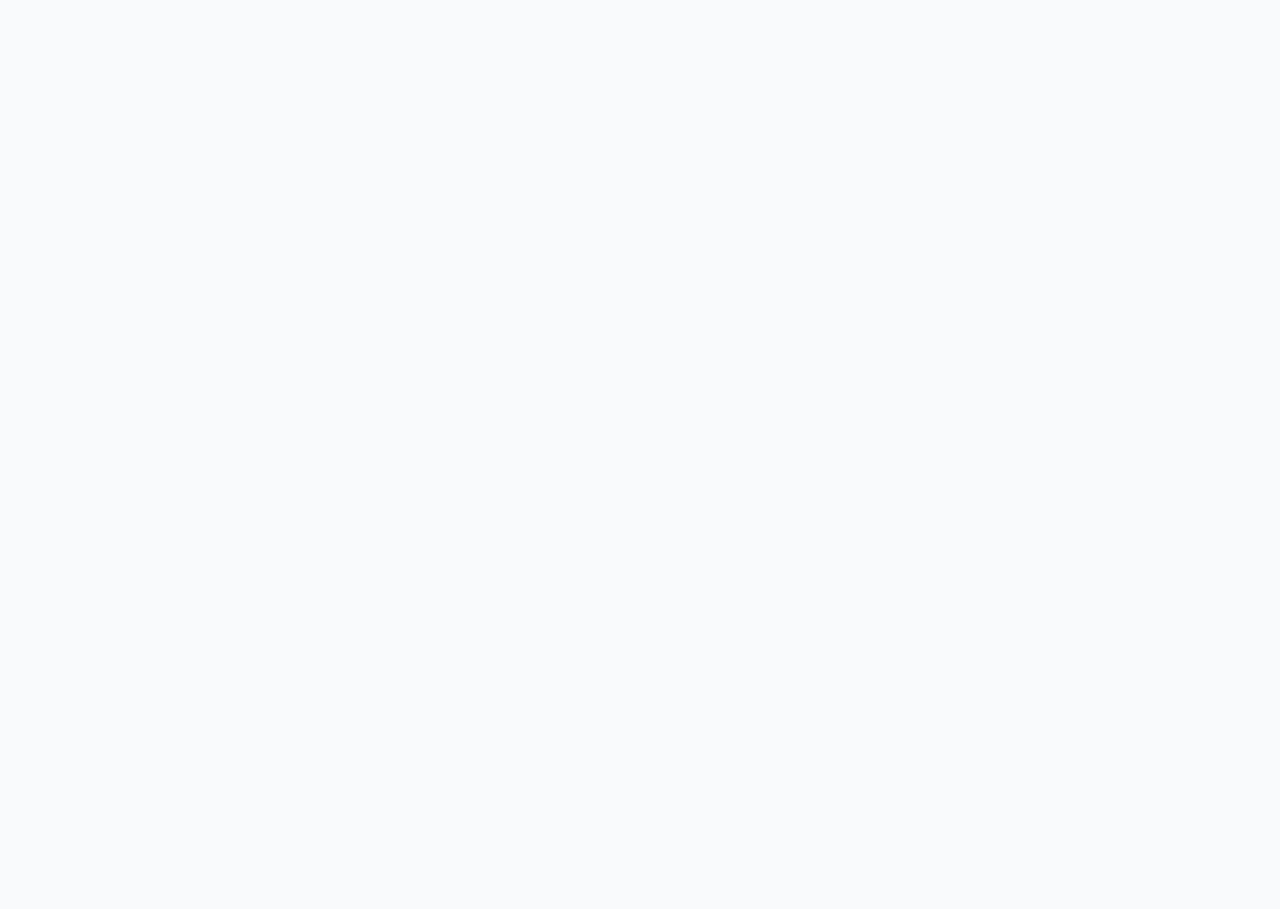
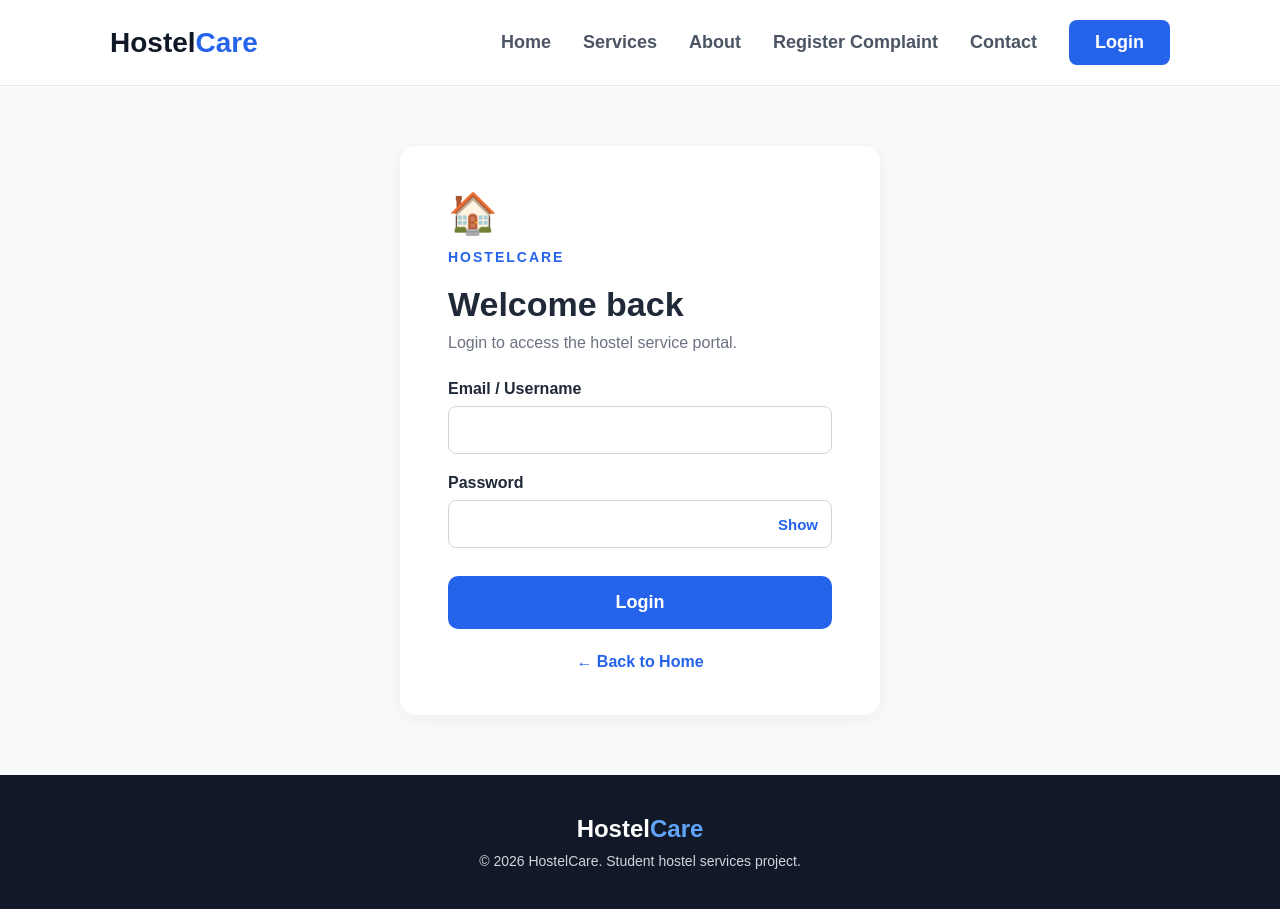
Before and after one commit to DhruvJindal065/task-6-hostelcare, a plain HTML site: page login.html in a window 1280 px wide. Before the commit the page ends 800 px from the top, so only its background shows below. Drawn offline with Linux system fonts and the light colour scheme.

Commit message:
Update login.html

```diff
--- a/login.html
+++ b/login.html
@@ -59,3 +59,113 @@
     .pw-wrap input { padding-right: 70px; }
     .show-btn {
       position: absolute;
+      right: 14px;
+      top: 50%;
+      transform: translateY(-50%);
+      background: none;
+      border: none;
+      color: #2563eb;
+      font-weight: 700;
+      cursor: pointer;
+      font-size: 15px;
+    }
+    .login-btn {
+      width: 100%;
+      margin-top: 28px;
+      padding: 16px;
+      background: #2563eb;
+      color: #fff;
+      border: none;
+      border-radius: 10px;
+      font-size: 18px;
+      font-weight: 700;
+      cursor: pointer;
+    }
+    .login-btn:hover { background: #1d4ed8; }
+    #status {
+      margin-top: 20px;
+      padding: 16px;
+      background: #eef4ff;
+      color: #1e40af;
+      border-radius: 8px;
+      font-weight: 600;
+    }
+    .back { display: block; text-align: center; margin-top: 24px; color: #2563eb; text-decoration: none; font-weight: 600; }
+    footer {
+      background: #111827;
+      color: #d1d5db;
+      padding: 40px 110px;
+      text-align: center;
+      font-size: 14px;
+    }
+    footer .logo { color: #fff; margin-bottom: 10px; font-size: 24px; }
+    footer .logo span { color: #60a5fa; }
+  </style>
+</head>
+<body>
+
+  <header>
+    <div class="logo">Hostel<span>Care</span></div>
+    <nav>
+      <a href="index.html">Home</a>
+      <a href="services.html">Services</a>
+      <a href="about.html">About</a>
+      <a href="complaint.html">Register Complaint</a>
+      <a href="contact.html">Contact</a>
+      <a href="login.html" class="login">Login</a>
+    </nav>
+  </header>
+
+  <main>
+    <div class="card">
+      <div class="icon">🏠</div>
+      <div class="brand">HOSTELCARE</div>
+      <h1>Welcome back</h1>
+      <p class="subtitle">Login to access the hostel service portal.</p>
+
+      <form id="loginForm">
+        <label for="username">Email / Username</label>
+        <input id="username" type="text" required>
+
+        <label for="password">Password</label>
+        <div class="pw-wrap">
+          <input id="password" type="password" required>
+          <button type="button" class="show-btn" id="toggleBtn">Show</button>
+        </div>
+
+        <button type="submit" class="login-btn">Login</button>
+      </form>
+
+      <div id="status" hidden>
+        You have been logged in to your account.
+      </div>
+
+      <a href="index.html" class="back">← Back to Home</a>
+    </div>
+  </main>
+
+  <footer>
+    <div class="logo">Hostel<span>Care</span></div>
+    <p>&copy; 2026 HostelCare. Student hostel services project.</p>
+  </footer>
+
+  <script>
+    const form = document.getElementById("loginForm");
+    const status = document.getElementById("status");
+    const password = document.getElementById("password");
+    const toggleBtn = document.getElementById("toggleBtn");
+
+    toggleBtn.addEventListener("click", () => {
+      const showing = password.type === "text";
+      password.type = showing ? "password" : "text";
+      toggleBtn.textContent = showing ? "Show" : "Hide";
+    });
+
+    form.addEventListener("submit", (e) => {
+      e.preventDefault();
+      status.hidden = false;
+    });
+  </script>
+
+</body>
+</html>
```
